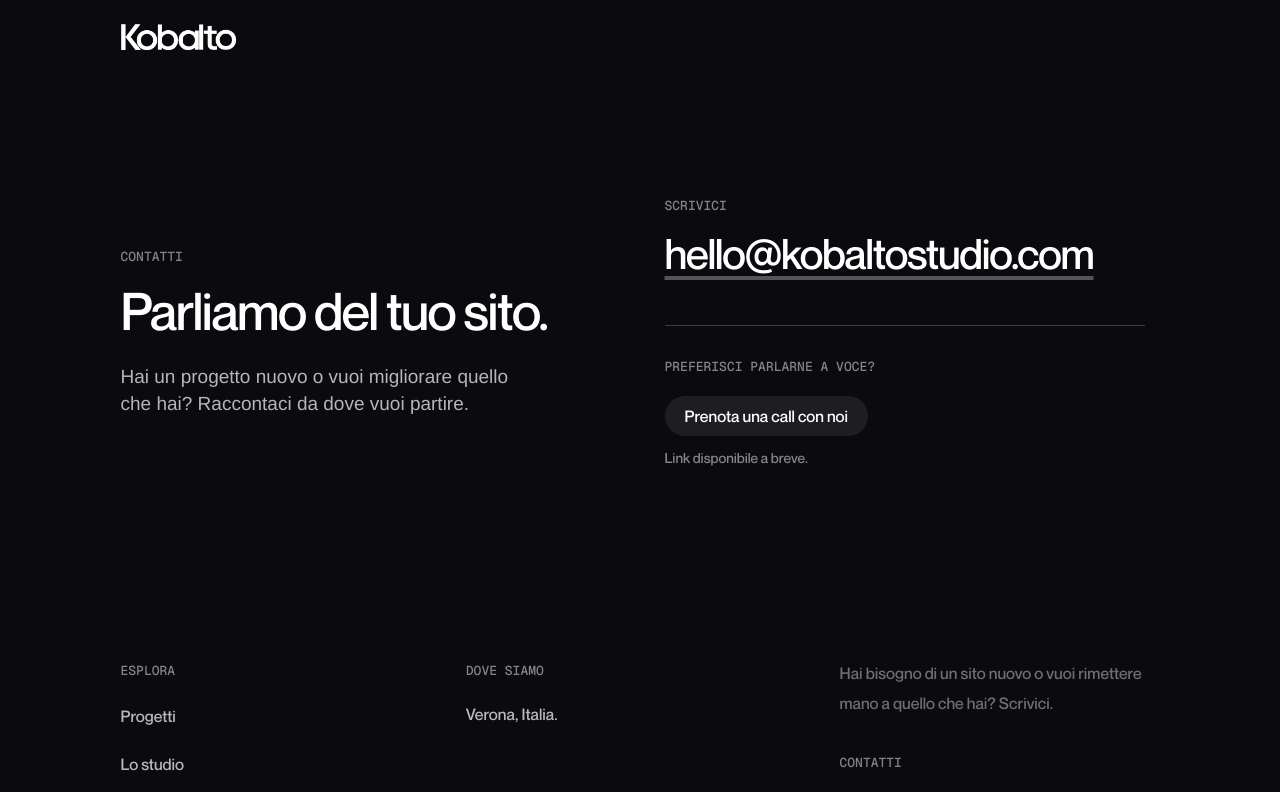
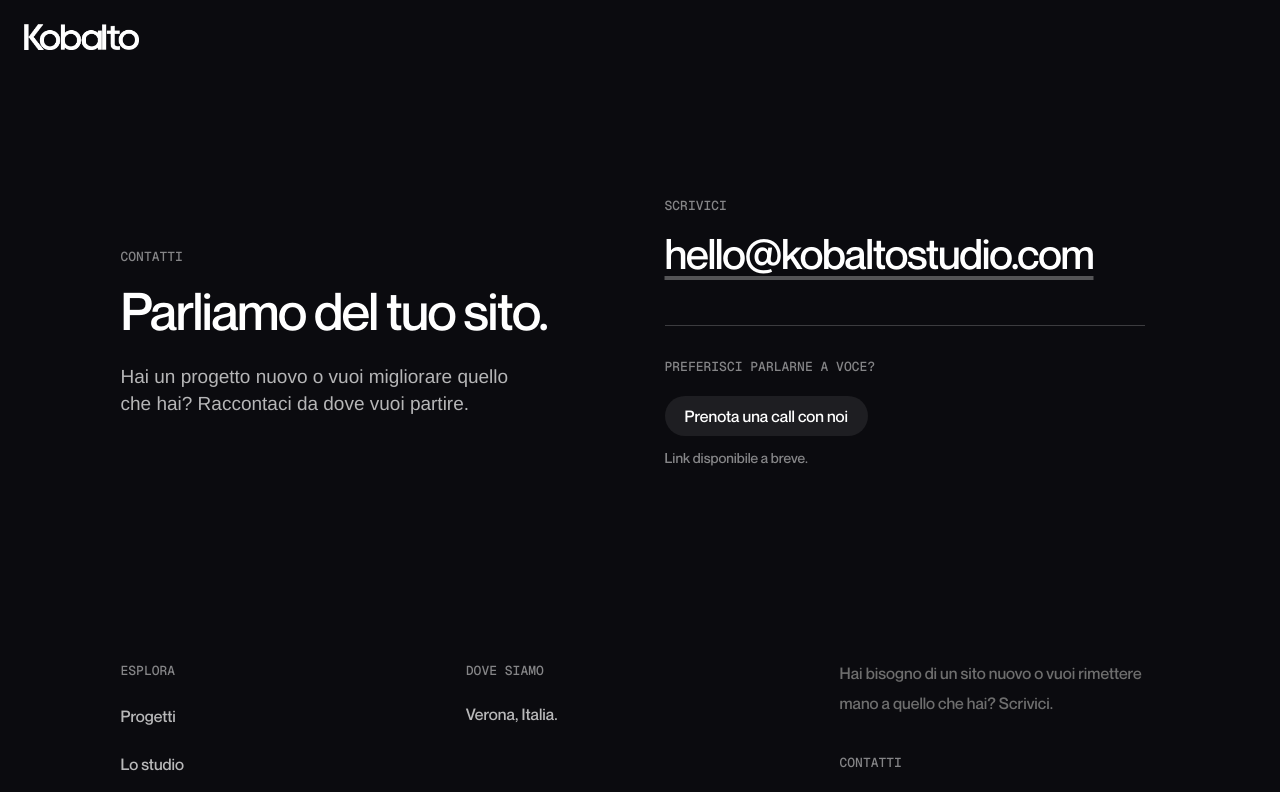
Before and after one commit to mattiazeminian/kobalto-studio, a Next.js app: page /contatti in a window 1280 px wide. Shown: the top 792 px of the page. Built offline with nearby package versions, Linux system fonts and the light colour scheme; a web font is replaced by a local one.

Commit message:
Align contact logo with homepage

```diff
--- a/app/contatti/page.tsx
+++ b/app/contatti/page.tsx
@@ -12,7 +12,7 @@ export const metadata: Metadata = {
 export default function ContattiPage() {
   return (
     <main className="min-h-screen bg-ink text-white">
-      <div className="mx-auto w-full max-w-[1024px] px-4 pt-6 desktop:px-0">
+      <div className="w-full px-4 pt-4 desktop:px-6 desktop:pt-6">
         <Link href="/" aria-label="Torna alla home di Kobalto Studio" className="block w-[115px]">
           <Image
             src="/logo.png"
```
